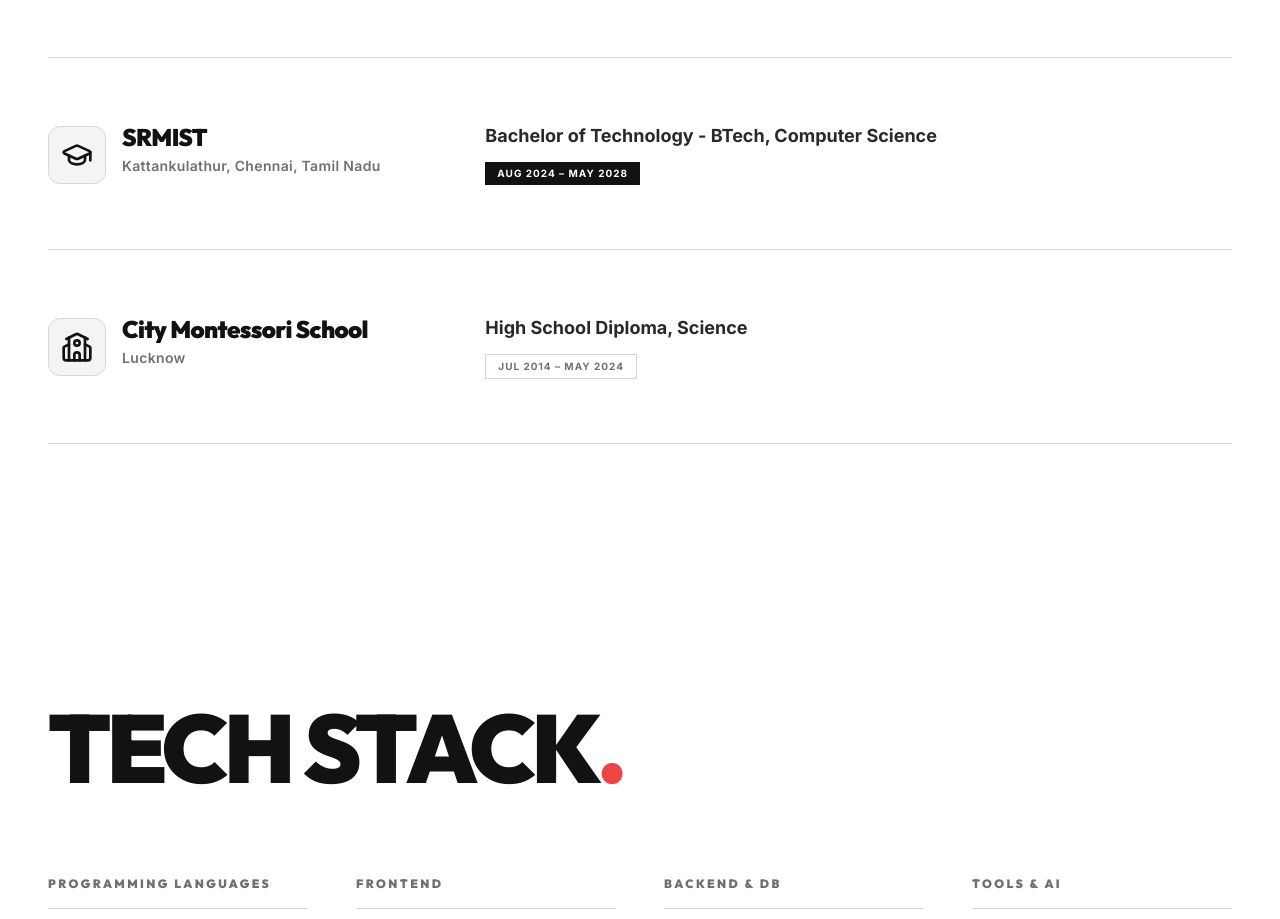
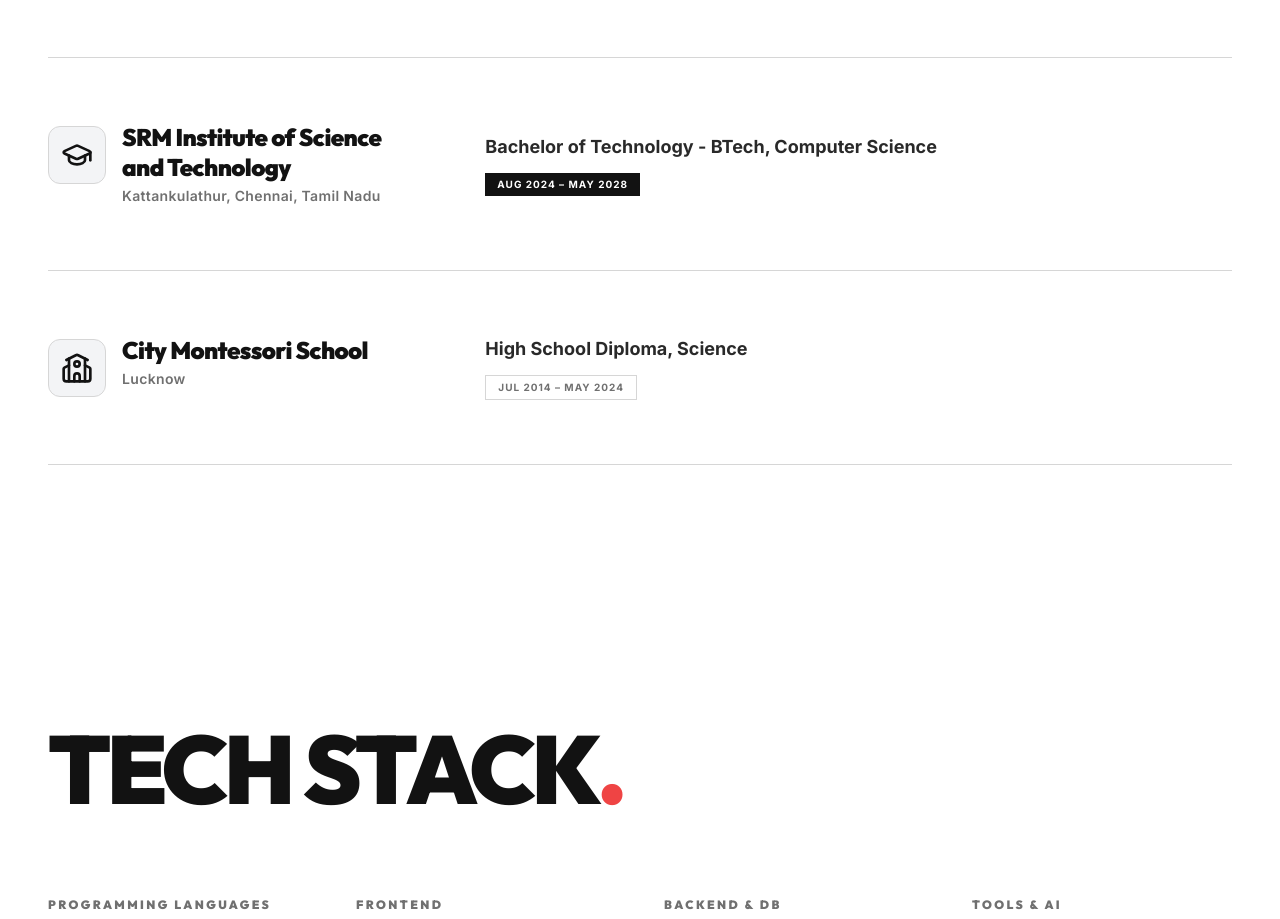
Before and after one commit to dakshsinha2412/Daksh-Sinha-Portfolio, a React (Vite) app: page / in a window 1280 px wide. Shown: the part 1980-2899 px from the top of the page. Built offline with nearby package versions, Linux system fonts and the light colour scheme; the HTML template or start-up script is replaced by a standard one.

Commit message:
Update Education Section

```diff
--- a/src/components/EducationSection.tsx
+++ b/src/components/EducationSection.tsx
@@ -4,7 +4,7 @@
 const educationDetails = [
   {
     role: "Bachelor of Technology - BTech, Computer Science",
-    org: "SRMIST",
+    org: "SRM Institute of Science and Technology",
     orgFull: "Kattankulathur, Chennai, Tamil Nadu",
     period: "Aug 2024 \u2013 May 2028",
     icon: GraduationCap,
```
